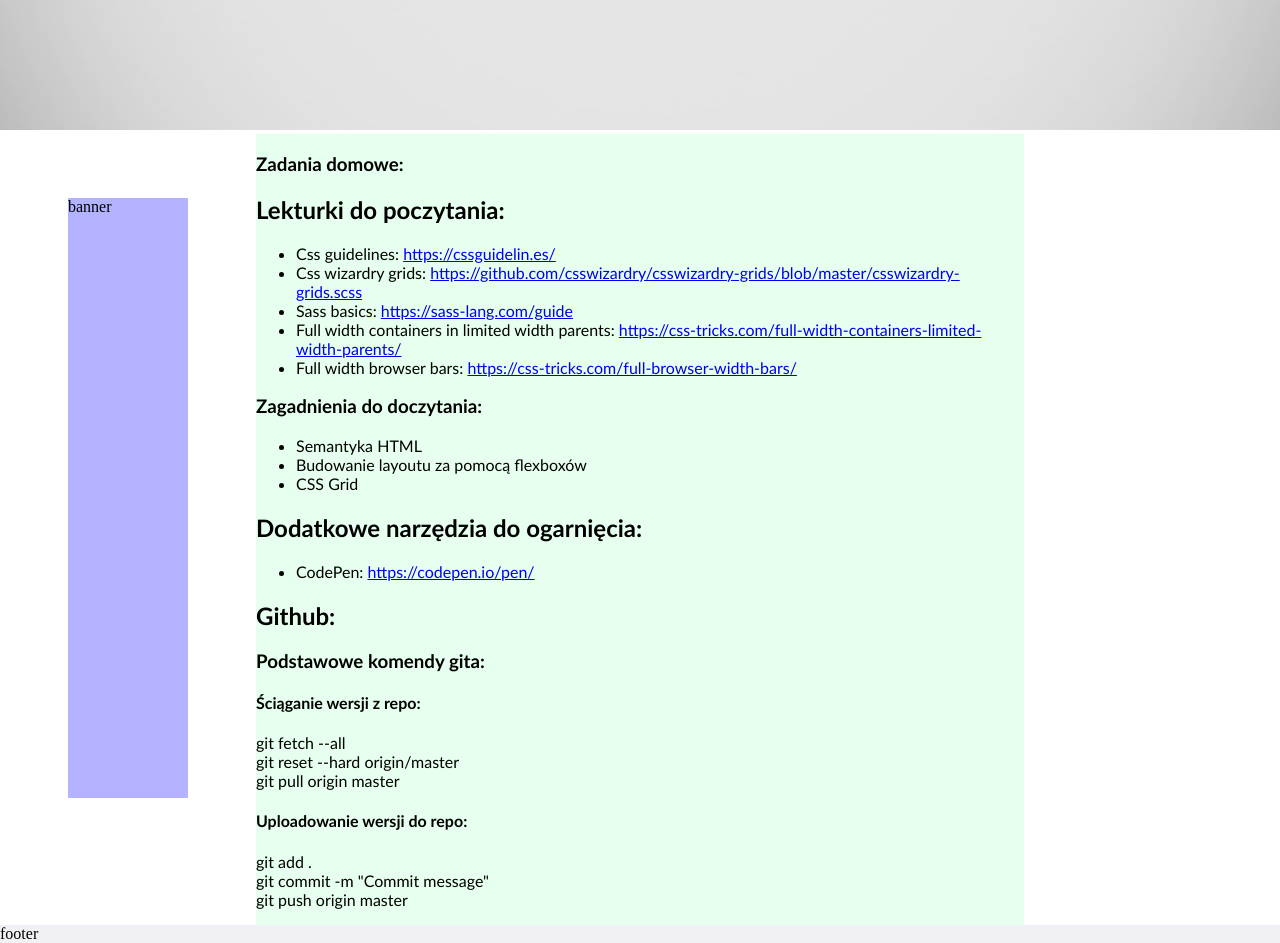
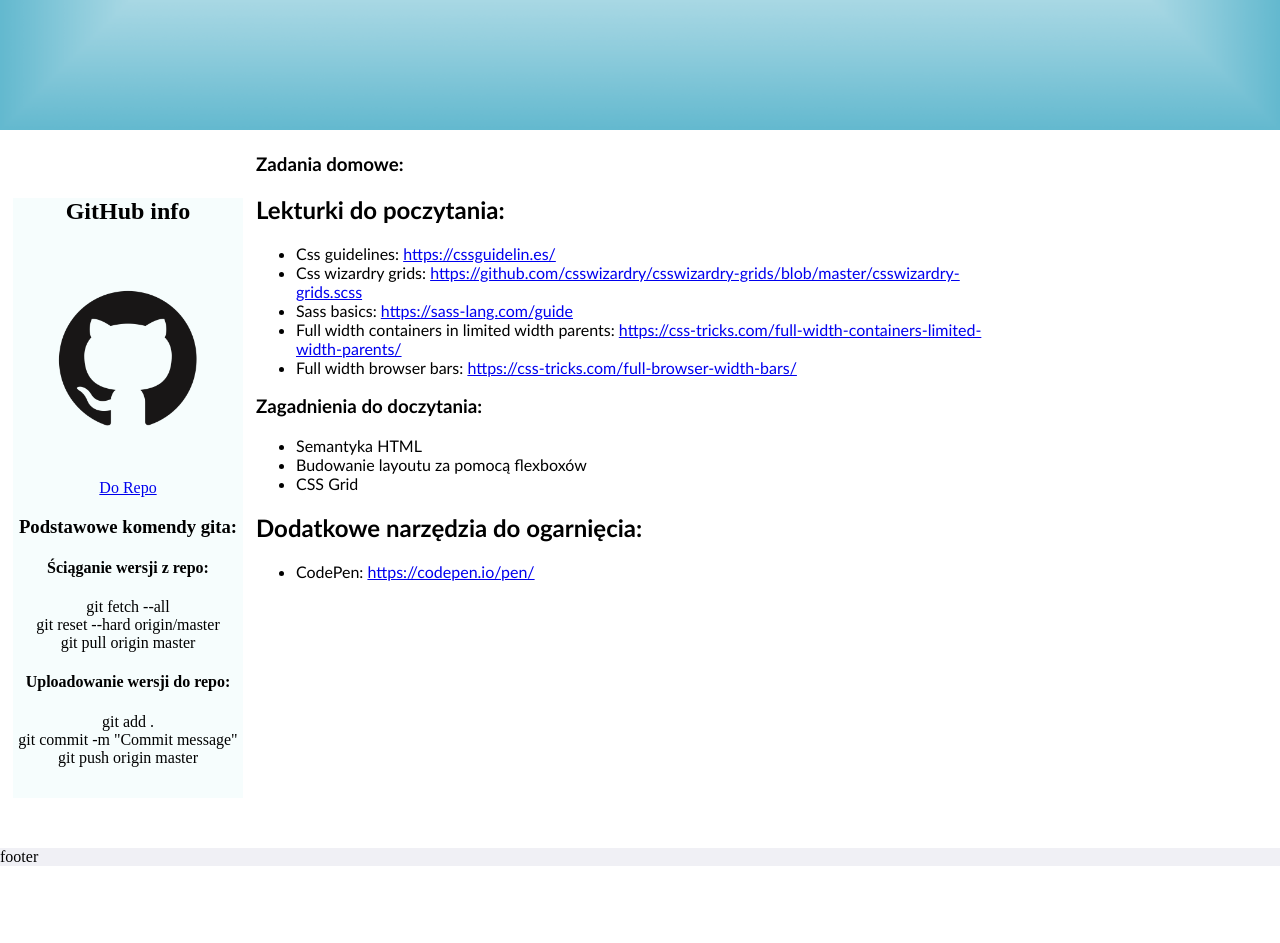
Before and after one commit to pmich-fe/initial-test, a plain HTML site: page index.html in a window 1280 px wide. Shown: the part 640-1583 px from the top of the page. After the commit the page ends 1506 px from the top, so only its background shows below. Drawn offline with Linux system fonts and the light colour scheme.

Commit message:
nowa wersja po fixach małych kilku

```diff
--- a/index.html
+++ b/index.html
@@ -31,13 +31,23 @@
         <article>
 <!-- header image area -->
         <section class="headerImageArea">
-          <img src="images/placeholder-image.jpg" class="headerImage"></img>
+          <img src="/images/htmlcss.png" class="headerImage"></img>
           <!-- TUTAJ DODAĆ H1 -->
         </section>
 
         <aside class="leftSide">
           <div class="desktopAdLeft">
-            banner
+            <h2>GitHub info</h2>
+            <a href="https://github.com/pmich-fe/initial-test"><img src="images/github logo.png" class="max100">Do Repo</a>
+            <h3>Podstawowe komendy gita:</h3>
+              <h4>Ściąganie wersji z repo:</h4>
+                <p>git fetch --all<br />
+                  git reset --hard origin/master<br />
+                  git pull origin master</p>
+              <h4>Uploadowanie wersji do repo:</h4>
+              <p>git add .<br />
+                git commit -m "Commit message"<br />
+                git push origin master</p>
           </div>
         </aside>
 
@@ -61,24 +71,14 @@
           <ul>
             <li>CodePen: <a href="https://codepen.io/pen/">https://codepen.io/pen/</a></li>
           </ul>
-          <h2>Github:</h2>
-            <h3>Podstawowe komendy gita:</h3>
-              <h4>Ściąganie wersji z repo:</h4>
-                <p>git fetch --all<br />
-                  git reset --hard origin/master<br />
-                  git pull origin master</p>
-              <h4>Uploadowanie wersji do repo:</h4>
-              <p>git add .<br />
-                git commit -m "Commit message"<br />
-                git push origin master</p>
         </section>
         <div class="bottomMobileAd">
           Ad
         </div>
         </article>
       </main>
-      <div id="footer">
+      <footer>
         footer
-      </div>
+      </footer>
     </body>
 </html>
--- a/stylesheet.css
+++ b/stylesheet.css
@@ -1,5 +1,3 @@
-
-
 body {
 	margin: 0;
 	padding: 0px 0 0 0;
@@ -17,13 +15,37 @@ header{
 	background-color: #ffffff;
 }
 
+nav {
+	background-color: #ff9999;
+	position: fixed;
+	right: 0px;
+	height: 50px;
+	width: 15%;
+	font: normal 16px Calibri, sans-serif;
+	text-align: center;
+}
+
+nav:hover{
+	border-bottom: 5px solid red;
+	box-sizing: border-box;
+}
+
+main {
+	margin-top: 0px;
+}
+
+footer{
+	background-color: #f0f0f5;
+	clear: both;
+}
+
 .leftSide{
 	float: left;
 	width: 20%;
 }
 
 .middle{
-	background-color: #e6ffee;
+	background-color: #ffffff;
 	float: left;
 	width: 60%;
 	margin-top: 0%;
@@ -39,25 +61,22 @@ header{
 }
 .desktopAdLeft{
     margin: auto;
-	background-color: #b3b3ff;
-	width: 120px;
+    background-color: #f6fdfd;
+	width: 230px;
 	height: 600px;
 	margin-bottom: 50px;
 	margin-top: 5vw;
     z-index: 1;
+    text-align: center;
+    max-width: 100%;
 }
 
-main {
-	margin-top: 0px;
-}
-
-#footer{
-	background-color: #f0f0f5;
-	clear: both;
+.max100 {
+    max-height:100%;
+    max-width:100%;
 }
 
 .headerImageArea{
-
     background-color: #ffffff;
 	margin-top: 50px;
 	margin-bottom: 0px;
@@ -83,21 +102,6 @@ main {
 	max-height: 125px;
 	max-width: 125px;
 	float: left;
-	box-sizing: border-box;
-}
-
-nav {
-	background-color: #ff9999;
-	position: fixed;
-	right: 0px;
-	height: 50px;
-	width: 15%;
-	font: normal 16px Calibri, sans-serif;
-	text-align: center;
-}
-
-nav:hover{
-	border-bottom: 5px solid red;
 	box-sizing: border-box;
 }
 
```
Also changed, not shown: images/github logo.png (added), images/htmlcss.png (added). Lines whose indentation alone changed are shown as unchanged.
